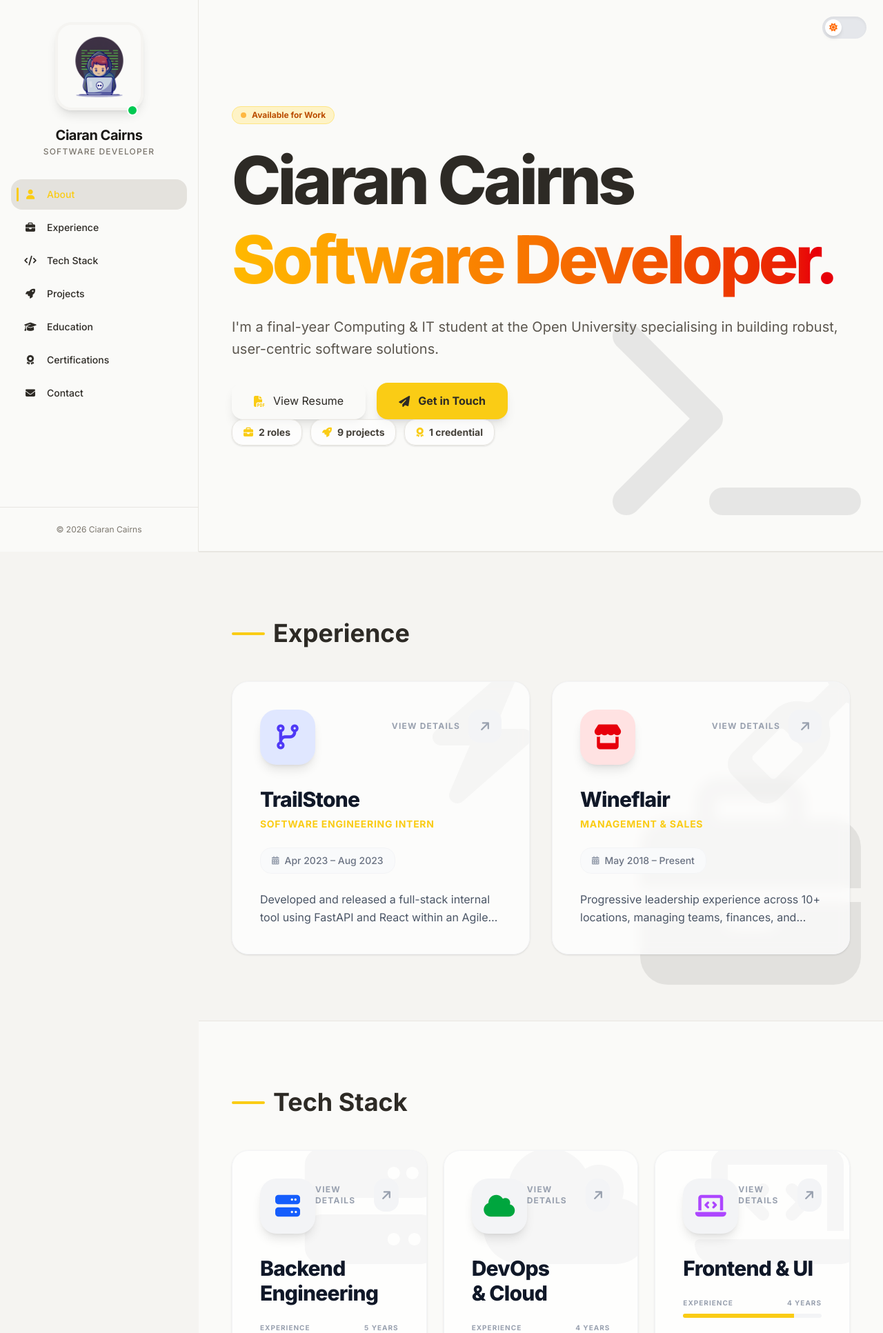
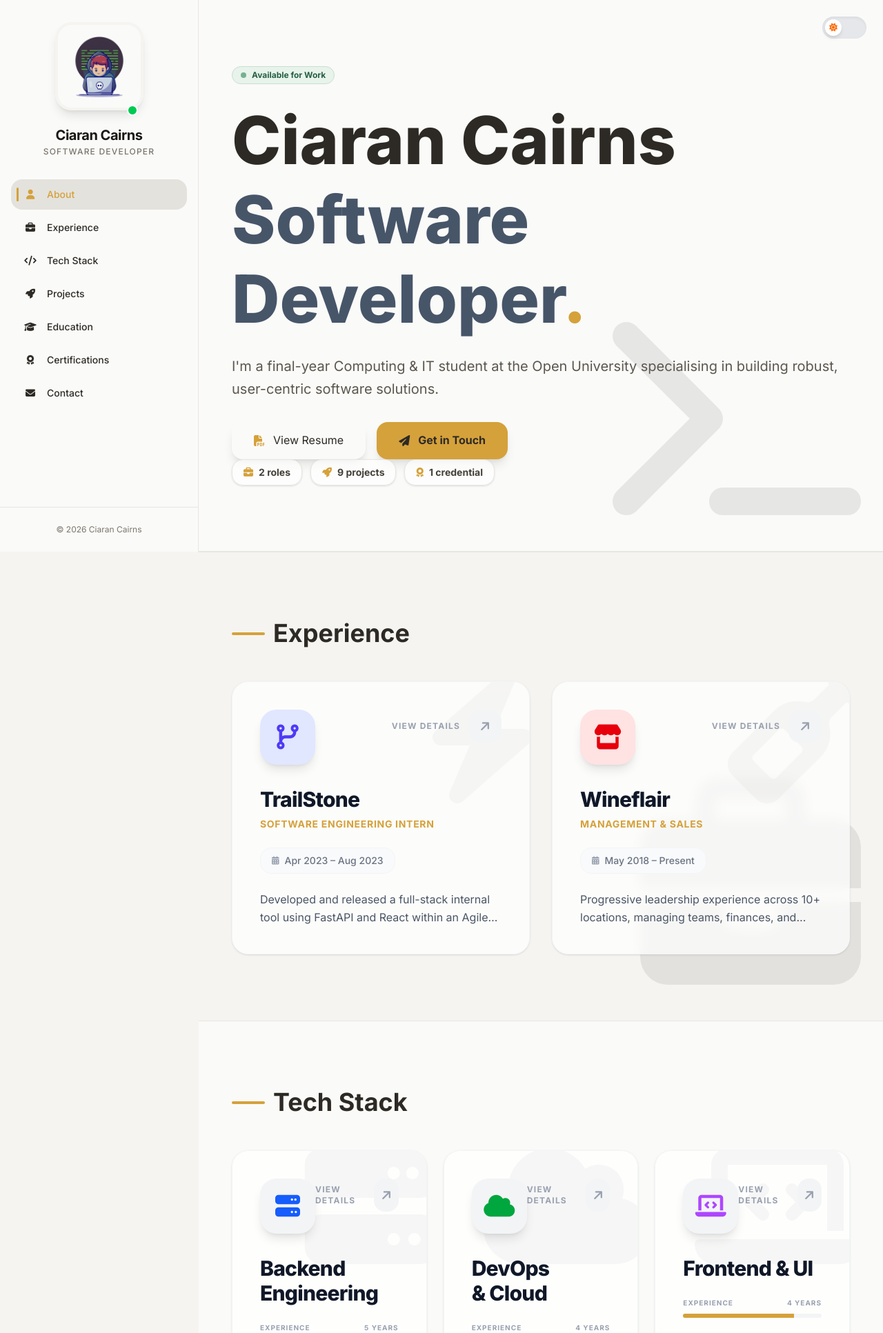
Before and after one commit to CiaranC968/pythonanywhere_flask, a Flask app: page / in a window 1280 px wide. Shown: the top 1933 px of the page at 69% size. Run offline with Flask 3, Linux system fonts and the light colour scheme; data comes from the database, SQL or seed files in the repository.

Commit message:
fixed up code

```diff
--- a/static/css/admin.css
+++ b/static/css/admin.css
@@ -1372,10 +1372,13 @@ textarea.admin-input {
     border-radius: 8px;
     box-shadow: 0 24px 60px rgb(17 24 39 / 22%);
     color: var(--tracker-ink);
+    inset: 0;
+    margin: auto;
     max-height: min(90dvh, 58rem);
     max-width: 48rem;
     overflow: hidden;
     padding: 0;
+    position: fixed;
     width: calc(100% - 2rem);
 }
 
--- a/static/css/input.css
+++ b/static/css/input.css
@@ -10,8 +10,8 @@
 
   /* Brand colors - single source of truth */
   --color-brand-dark: #111827;
-  --color-brand-accent: #facc15;
-  --color-brand-hover: #f59e0b;
+  --color-brand-accent: #d5a13a;
+  --color-brand-hover: #bd8428;
 
   /* Warm palette */
   --color-warm-50: #fafaf8;
--- a/static/css/output.css
+++ b/static/css/output.css
@@ -133,8 +133,8 @@
     --default-font-family: var(--font-sans);
     --default-mono-font-family: var(--font-mono);
     --color-brand-dark: #111827;
-    --color-brand-accent: #facc15;
-    --color-brand-hover: #f59e0b;
+    --color-brand-accent: #d5a13a;
+    --color-brand-hover: #bd8428;
     --color-warm-50: #fafaf8;
     --color-warm-100: #f5f4f1;
     --color-warm-200: #e8e6e1;
@@ -2866,7 +2866,7 @@
   }
   .dark\:bg-brand-accent\/5 {
     &:where(.dark, .dark *) {
-      background-color: color-mix(in srgb, #facc15 5%, transparent);
+      background-color: color-mix(in srgb, #d5a13a 5%, transparent);
       @supports (color: color-mix(in lab, red, red)) {
         background-color: color-mix(in oklab, var(--color-brand-accent) 5%, transparent);
       }
--- a/static/css/style.css
+++ b/static/css/style.css
@@ -23,8 +23,8 @@
 :root {
     /* Brand Colors - aligned with Tailwind config */
     --color-brand-dark: #111827;
-    --color-brand-accent: #facc15;
-    --color-brand-hover: #f59e0b;
+    --color-brand-accent: #d5a13a;
+    --color-brand-hover: #bd8428;
 
     /* Light Mode - Softer, easier on eyes */
     --color-bg-primary: #f5f4f1;
@@ -49,7 +49,7 @@
     --shadow-md: 0 4px 6px -1px rgb(0 0 0 / 0.07), 0 2px 4px -2px rgb(0 0 0 / 0.05);
     --shadow-lg: 0 10px 15px -3px rgb(0 0 0 / 0.08), 0 4px 6px -4px rgb(0 0 0 / 0.04);
     --shadow-xl: 0 20px 25px -5px rgb(0 0 0 / 0.08), 0 8px 10px -6px rgb(0 0 0 / 0.04);
-    --shadow-accent: 0 4px 14px 0 rgb(250 204 21 / 0.25);
+    --shadow-accent: 0 4px 14px 0 rgb(213 161 58 / 0.2);
 
     /* Transitions */
     --transition-fast: 150ms cubic-bezier(0.4, 0, 0.2, 1);
@@ -641,8 +641,36 @@ select:focus-visible,
     color: rgb(255 255 255 / 5%);
 }
 
+.hero-availability {
+    background: #e8f3ec;
+    border: 1px solid #c8dfd0;
+    color: #276044;
+}
+
+.hero-availability-dot {
+    background: #3f8f63;
+}
+
+.hero-role {
+    color: #475569;
+}
+
+.hero-role-mark {
+    color: var(--color-brand-accent);
+}
+
+.dark .hero-availability {
+    background: rgb(38 94 65 / 24%);
+    border-color: rgb(88 156 116 / 42%);
+    color: #8ccaa5;
+}
+
+.dark .hero-role {
+    color: #bdc9d8;
+}
+
 #scroll-progress {
-    background: linear-gradient(90deg, #facc15, #f59e0b, #ef4444);
+    background: var(--color-brand-accent);
     height: 3px;
     left: 0;
     pointer-events: none;
@@ -679,7 +707,7 @@ select:focus-visible,
 }
 
 .nav-link[aria-current="page"]::before {
-    background: #facc15;
+    background: var(--color-brand-accent);
     border-radius: 999px;
     content: "";
     height: 1.25rem;
--- a/static/js/main.js
+++ b/static/js/main.js
@@ -205,7 +205,7 @@ const ThemeManager = {
 
         // 4. Update Meta Theme Color
         document.querySelector('meta[name="theme-color"]')?.setAttribute(
-            'content', isDark ? '#111827' : '#facc15'
+            'content', isDark ? '#111827' : '#d5a13a'
         );
 
         Utils.announce(isDark ? 'Dark mode enabled' : 'Light mode enabled');
--- a/templates/index.html
+++ b/templates/index.html
@@ -123,13 +123,13 @@
         <section id="about" class="relative min-h-dvh flex items-center px-6 lg:px-12 bg-warm-50 dark:bg-gray-800 border-b border-warm-200 dark:border-gray-700 scroll-mt-16 overflow-hidden">
             <i class="section-watermark {{ profile.hero_icon }} text-warm-400 dark:text-gray-600" aria-hidden="true"></i>
             <div class="w-full max-w-7xl mx-auto py-12 md:py-0 relative z-10">
-                <div class="inline-flex items-center gap-2 py-1 px-3 rounded-full bg-amber-100 dark:bg-amber-900/30 text-amber-700 dark:text-amber-400 text-xs font-bold mb-6 border border-amber-200 dark:border-amber-800">
-                    <span class="flex h-2 w-2 rounded-full bg-amber-500 motion-safe:animate-pulse" aria-hidden="true"></span>
+                <div class="hero-availability inline-flex items-center gap-2 py-1 px-3 rounded-full text-xs font-bold mb-6">
+                    <span class="hero-availability-dot flex h-2 w-2 rounded-full motion-safe:animate-pulse" aria-hidden="true"></span>
                     <span>{{ profile.tagline }}</span>
                 </div>
-                <h1 class="text-5xl sm:text-7xl lg:text-8xl font-black mb-6 tracking-tighter dark:text-white leading-[1.1]">
+                <h1 class="text-5xl sm:text-7xl lg:text-8xl font-black mb-6 dark:text-white leading-[1.1]">
                     {{ profile.full_name }}<br>
-                    <span class="text-transparent bg-clip-text bg-linear-to-r from-amber-400 to-red-600">{{ profile.title }}.</span>
+                    <span class="hero-role">{{ profile.title }}<span class="hero-role-mark">.</span></span>
                 </h1>
                 <p class="text-lg md:text-xl text-warm-600 dark:text-gray-300 mb-8 max-w-2xl leading-relaxed">
                     {{ profile.about }}
```
Also changed, not shown: other parts of static/css/output.css (+20 -20 lines).
